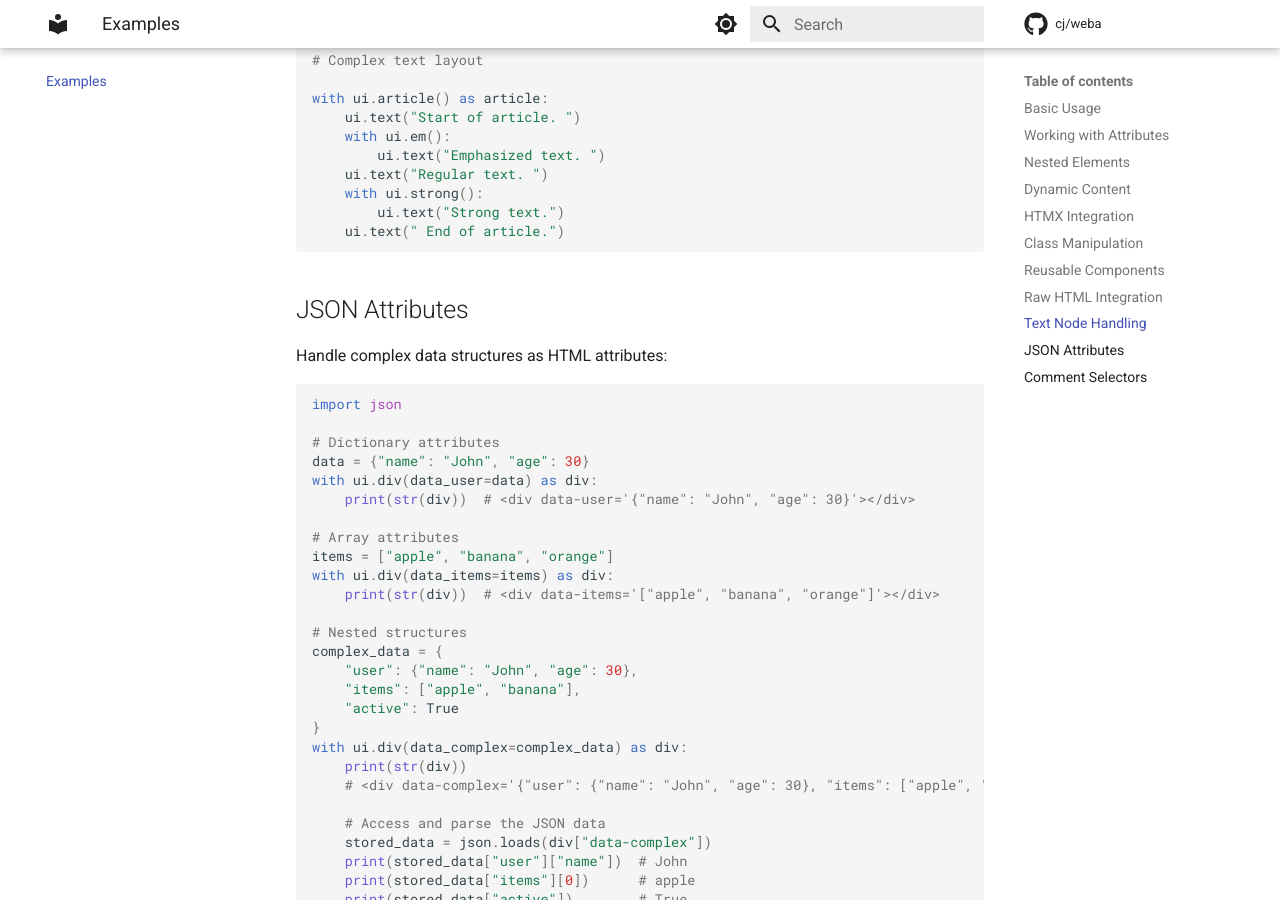
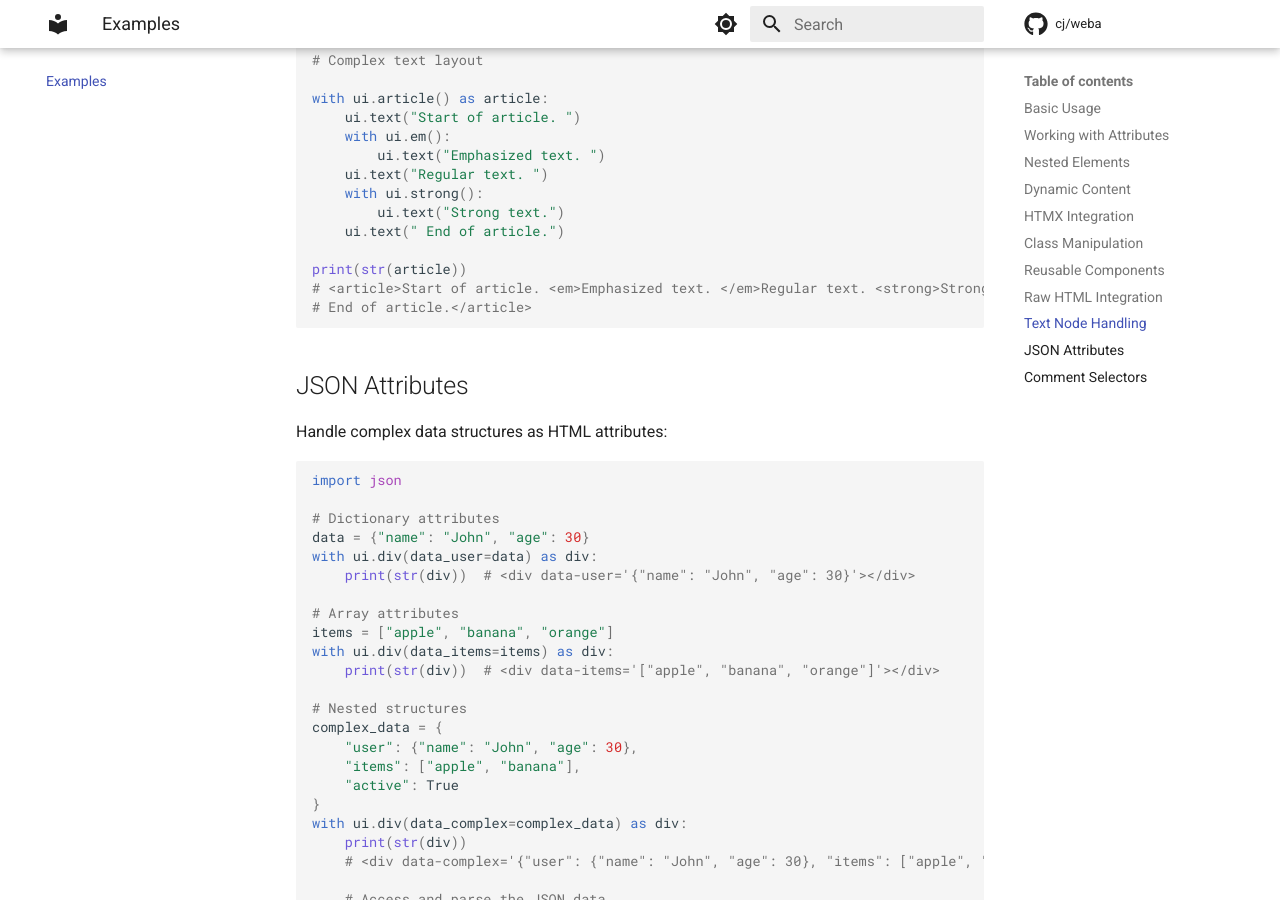
Before and after one commit to cj/weba, an MkDocs documentation site: the page built from docs/examples.md, in a window 1280 px wide and 900 px high, scrolled down 4350 px. Built offline with MkDocs 1.6.1 and Material for MkDocs 9.7.7, drawn with Linux system fonts in a browser that asks for light colours; comment, search, counter and statistics services are not loaded.

Commit message:
docs: Add example of converting article to string representation

````diff
--- a/docs/examples.md
+++ b/docs/examples.md
@@ -222,6 +222,10 @@ with ui.article() as article:
     with ui.strong():
         ui.text("Strong text.")
     ui.text(" End of article.")
+
+print(str(article))
+# <article>Start of article. <em>Emphasized text. </em>Regular text. <strong>Strong text.</strong>
+# End of article.</article>
 ```
 
 ## JSON Attributes
````
